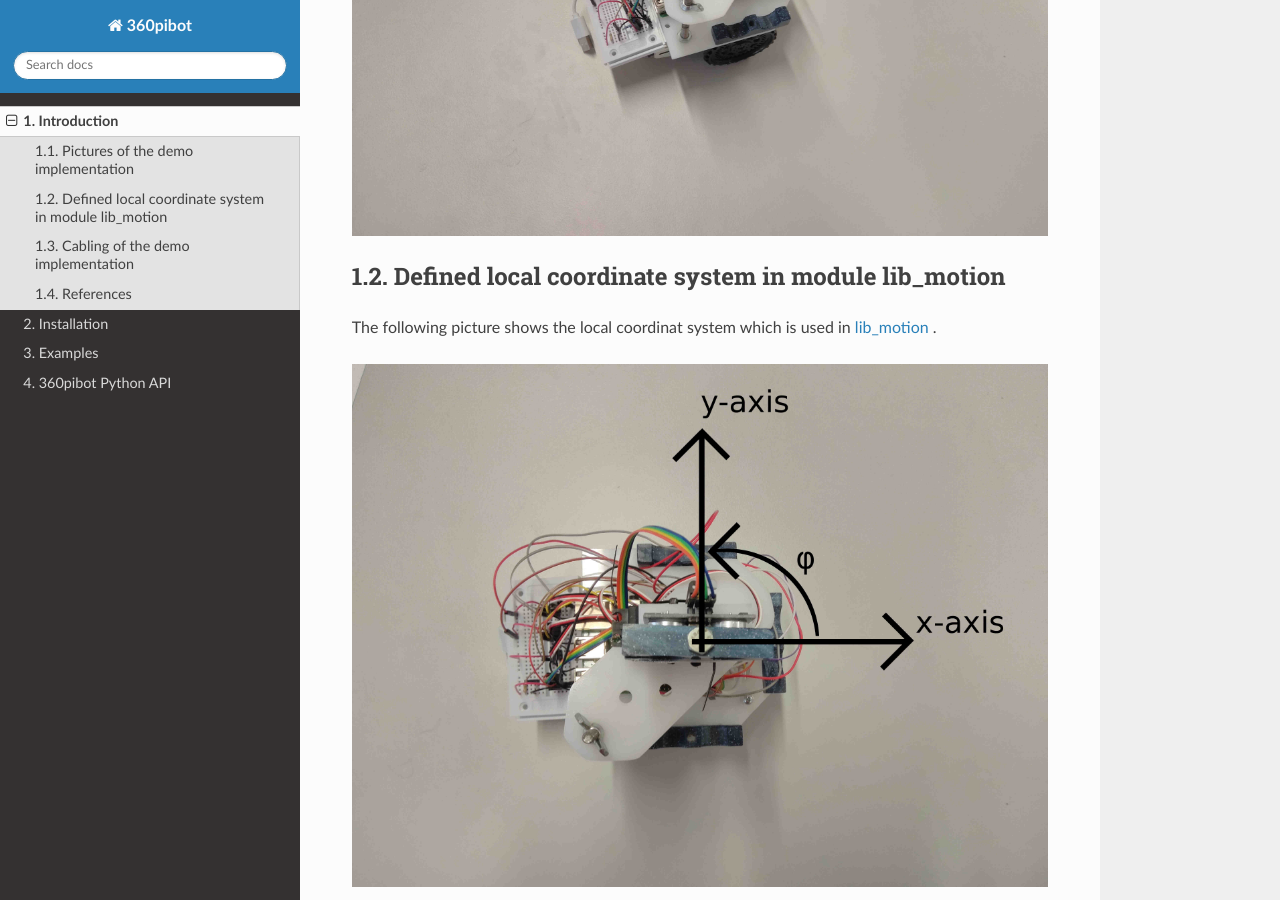
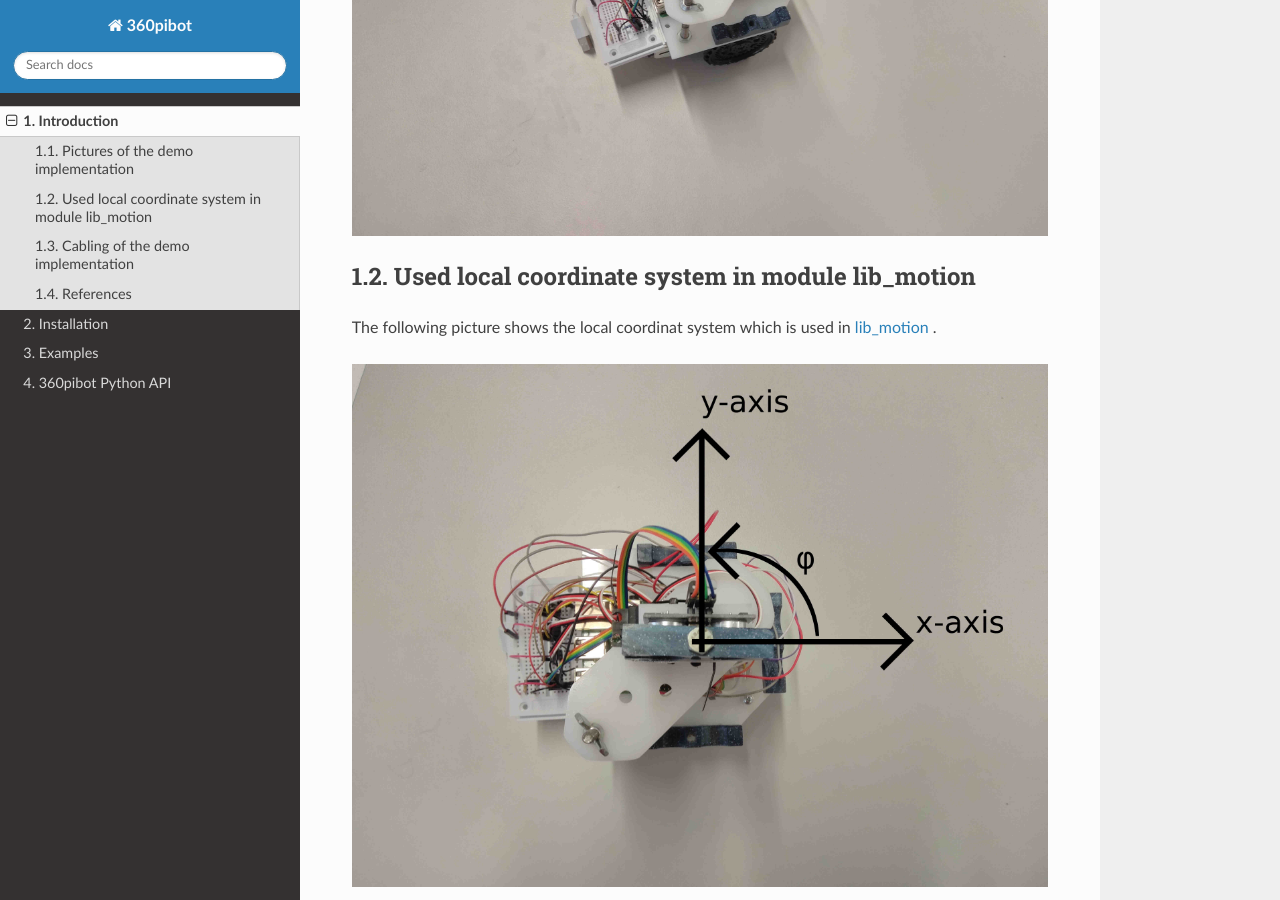
Before and after one commit to choeffer/360pibot, a Sphinx documentation site: the page built from docs/intro.rst, in a window 1280 px wide and 900 px high, scrolled down 3269 px. Built offline with Sphinx 7.4.7 and the Read the Docs theme 2.0.0, drawn with Linux system fonts in a browser that asks for light colours.

Commit message:
typos etc.

```diff
--- a/docs/intro.rst
+++ b/docs/intro.rst
@@ -64,10 +64,10 @@ View from the back side.
 
 .. image:: /_static/5.jpg
 
-.. _`Defined_local_coordinate_system`:
+.. _`Used_local_coordinate_system`:
 
-Defined local coordinate system in module lib_motion
-----------------------------------------------------
+Used local coordinate system in module lib_motion
+-------------------------------------------------
 
 The following picture shows the local coordinat system which is used in
 :ref:`lib_motion` .
```
